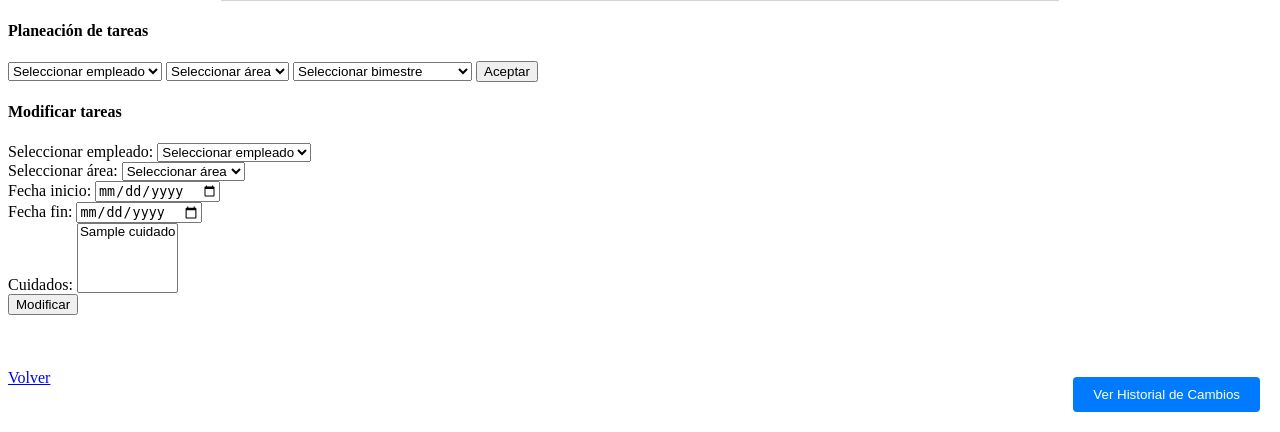
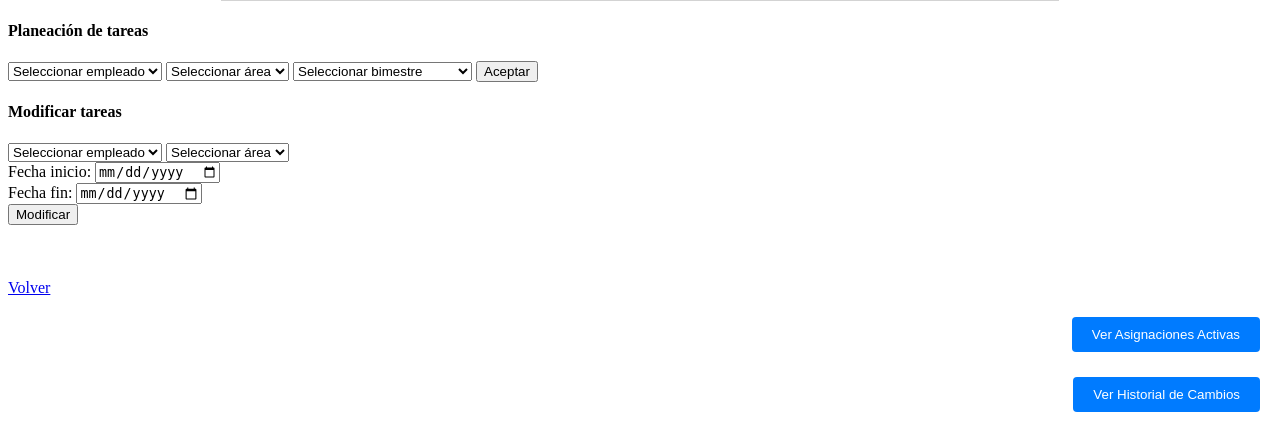
Before and after one commit to Vision1470/Integrador-Desarrollo-de-Software, a Django app: template usuarioJefa/templates/usuarioJefa/calendario.html in a window 1280 px wide. Shown: the part 368-800 px from the top of the page. Run offline with Django 5.2, Linux system fonts and the light colour scheme; the template is opened without the code that fills it: most values are stand-ins (such as "Sample title", 1, 10 or a date in 2020).

Commit message:
Ambos historiales funcionando

```diff
--- a/usuarioJefa/templates/usuarioJefa/calendario.html
+++ b/usuarioJefa/templates/usuarioJefa/calendario.html
@@ -134,6 +134,37 @@
            </tbody>
        </table>
 
+       <!-- Panel flotante del historial de asignaciones -->
+<div class="historial-floating-panel" id="historialAsignacionesPanel" style="display: none;">
+    <div class="historial-header">
+        <h3>Historial de Asignaciones - {{ area_seleccionada.nombre }}</h3>
+        <button onclick="toggleHistorialAsignaciones()" class="close-button">&times;</button>
+    </div>
+    <div class="historial-content">
+        {% if historial_asignaciones %}
+            {% for asignacion in historial_asignaciones %}
+            <div class="cambio-item">
+                <div class="cambio-fecha">
+                    {{ asignacion.fecha_inicio|date:"d/m/Y" }} - {{ asignacion.fecha_fin|date:"d/m/Y" }}
+                </div>
+                <div class="cambio-details">
+                    <p><strong>Enfermero:</strong> {{ asignacion.enfermero.username }}</p>
+                    <p><strong>Bimestre:</strong> {{ asignacion.bimestre }}</p>
+                    <p><strong>Año:</strong> {{ asignacion.year }}</p>
+                </div>
+            </div>
+            {% endfor %}
+        {% else %}
+            <p class="no-changes">No hay asignaciones registradas para esta área</p>
+        {% endif %}
+    </div>
+</div>
+
+<!-- Botón para mostrar el historial de asignaciones -->
+<button type="button" onclick="toggleHistorialAsignaciones()" class="show-historial-button" style="bottom: 80px;">
+    Ver Asignaciones Activas
+</button>
+
        <!-- Panel flotante del historial -->
        <div class="historial-floating-panel" id="historialPanel">
            <div class="historial-header">
@@ -206,8 +237,6 @@
 <form method="POST" action="{% url 'jefa:modificar_asignacion' %}">
     {% csrf_token %}
 
-    <div class="form-group">
-        <label for="enfermero">Seleccionar empleado:</label>
         <select id="enfermero" name="enfermero" required>
             <option value="">Seleccionar empleado</option>
             {% for enfermero in enfermeros %}
@@ -216,17 +245,13 @@
                 </option>
             {% endfor %}
         </select>
-    </div>
 
-    <div class="form-group">
-        <label for="area">Seleccionar área:</label>
         <select id="area" name="area" required>
             <option value="">Seleccionar área</option>
             {% for area in areas %}
                 <option value="{{ area.id }}">{{ area.nombre }}</option>
             {% endfor %}
         </select>
-    </div>
 
     <div class="form-group">
         <label for="fecha_inicio">Fecha inicio:</label>
@@ -236,15 +261,6 @@
     <div class="form-group">
         <label for="fecha_fin">Fecha fin:</label>
         <input type="date" id="fecha_fin" name="fecha_fin" required>
-    </div>
-
-    <div class="form-group">
-        <label for="cuidados">Cuidados:</label>
-        <select id="cuidados" name="cuidados" multiple>
-            {% for cuidado in cuidados %}
-                <option value="{{ cuidado.id }}">{{ cuidado.nombre }}</option>
-            {% endfor %}
-        </select>
     </div>
 
     <button type="submit" class="btn btn-primary">Modificar</button>
@@ -270,6 +286,11 @@
         }
     }
 
+    function toggleHistorialAsignaciones() {
+    const panel = document.getElementById('historialAsignacionesPanel');
+    panel.style.display = panel.style.display === 'none' ? 'block' : 'none';
+    }
+
     function toggleHistorial() {
         const panel = document.getElementById('historialPanel');
         panel.style.display = panel.style.display === 'none' ? 'block' : 'none';
@@ -277,12 +298,21 @@
 
     // Cerrar el panel si se hace clic fuera de él
     window.onclick = function(event) {
-        const panel = document.getElementById('historialPanel');
-        if (event.target === panel) {
-            panel.style.display = 'none';
-        }
+    const panelModificaciones = document.getElementById('historialPanel');
+    const panelAsignaciones = document.getElementById('historialAsignacionesPanel');
+
+    if (event.target === panelModificaciones) {
+        panelModificaciones.style.display = 'none';
     }
+    if (event.target === panelAsignaciones) {
+        panelAsignaciones.style.display = 'none';
+    }
+    }
+
+
     </script>
+
+
 
  </body>
  </html>
```
Also changed, not shown: usuarioJefa/views.py (+38 -1 lines), db.sqlite3.
